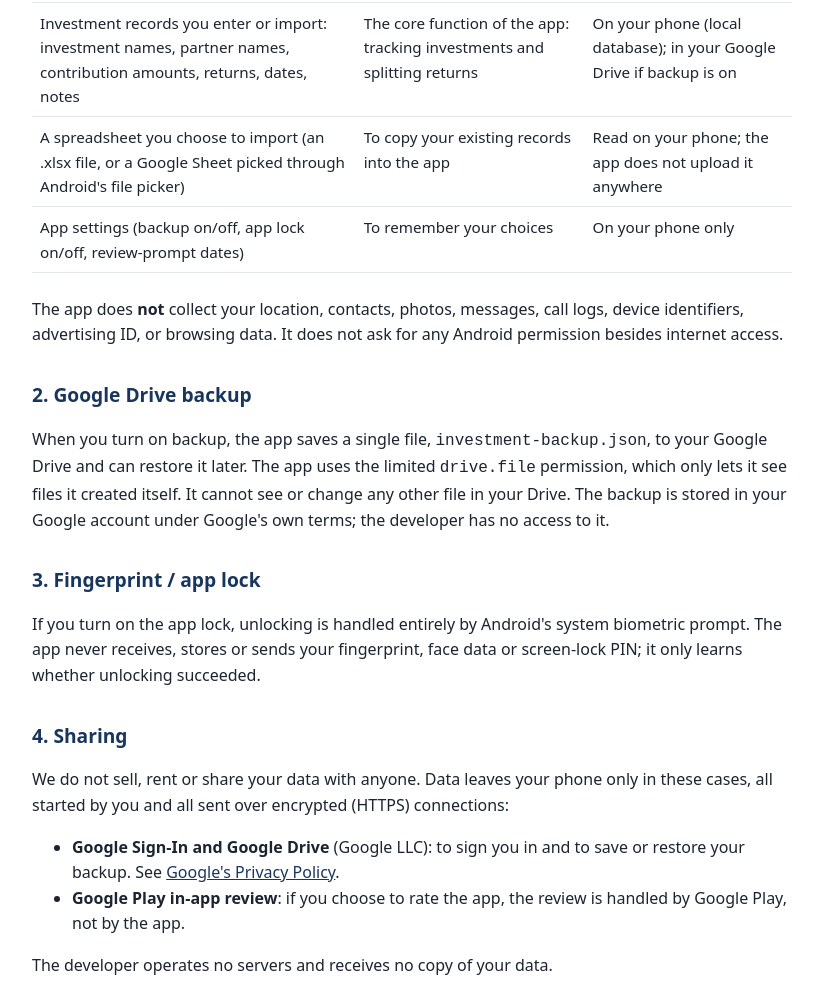
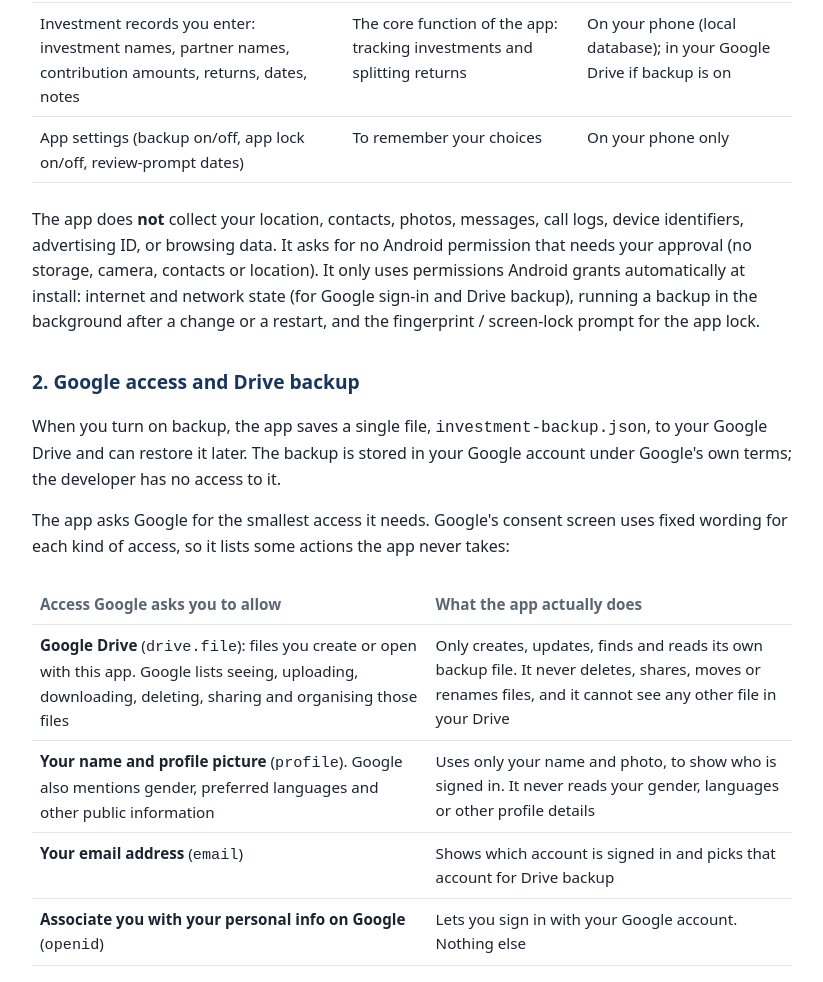
Before and after one commit to towfiq-ul/investment-app, a plain HTML site: page privacy-policy/index.html in a window 1280 px wide. Shown: the part 567-1549 px from the top of the page, without its empty margins (228-1051 px from the left). Drawn offline with Linux system fonts and the light colour scheme.

Commit message:
Privacy policy: explain Google access items, list permissions, remove import

```diff
--- a/privacy-policy/index.html
+++ b/privacy-policy/index.html
@@ -44,7 +44,7 @@
 <div><p class="app">Investment</p><h1>Privacy Policy</h1></div>
 </header>
 <p class="meta">Investment (Android app)<br>
-Effective date: 13 November 2026</p>
+Effective date: 14 November 2026</p>
 
 <p class="box">In short: your investment records stay on your phone. If you turn on backup, a copy is
 saved to <strong>your own</strong> Google Drive. The developer runs no servers, receives none of your
@@ -60,25 +60,43 @@ the choices you have. It applies only to this app.</p>
 <tr><td>Google account name, email address and profile photo (from Google Sign-In)</td>
     <td>To show who is signed in and to connect to your Google Drive for backups</td>
     <td>On your phone only</td></tr>
-<tr><td>Investment records you enter or import: investment names, partner names, contribution amounts, returns, dates, notes</td>
+<tr><td>Investment records you enter: investment names, partner names, contribution amounts, returns, dates, notes</td>
     <td>The core function of the app: tracking investments and splitting returns</td>
     <td>On your phone (local database); in your Google Drive if backup is on</td></tr>
-<tr><td>A spreadsheet you choose to import (an .xlsx file, or a Google Sheet picked through Android's file picker)</td>
-    <td>To copy your existing records into the app</td>
-    <td>Read on your phone; the app does not upload it anywhere</td></tr>
 <tr><td>App settings (backup on/off, app lock on/off, review-prompt dates)</td>
     <td>To remember your choices</td>
     <td>On your phone only</td></tr>
 </table>
 </div>
 <p>The app does <strong>not</strong> collect your location, contacts, photos, messages, call logs, device identifiers,
-advertising ID, or browsing data. It does not ask for any Android permission besides internet access.</p>
+advertising ID, or browsing data. It asks for no Android permission that needs your approval (no storage, camera,
+contacts or location). It only uses permissions Android grants automatically at install: internet and network state
+(for Google sign-in and Drive backup), running a backup in the background after a change or a restart, and the
+fingerprint / screen-lock prompt for the app lock.</p>
 
-<h2>2. Google Drive backup</h2>
+<h2>2. Google access and Drive backup</h2>
 <p>When you turn on backup, the app saves a single file, <code>investment-backup.json</code>, to your Google Drive
-and can restore it later. The app uses the limited <code>drive.file</code> permission, which only lets it see files it
-created itself. It cannot see or change any other file in your Drive. The backup is stored in your Google account
-under Google's own terms; the developer has no access to it.</p>
+and can restore it later. The backup is stored in your Google account under Google's own terms; the developer has
+no access to it.</p>
+<p>The app asks Google for the smallest access it needs. Google's consent screen uses fixed wording for each kind
+of access, so it lists some actions the app never takes:</p>
+<div class="wrap">
+<table>
+<tr><th>Access Google asks you to allow</th><th>What the app actually does</th></tr>
+<tr><td><strong>Google Drive</strong> (<code>drive.file</code>): files you create or open with this app. Google lists
+    seeing, uploading, downloading, deleting, sharing and organising those files</td>
+    <td>Only creates, updates, finds and reads its own backup file. It never deletes, shares, moves or renames
+    files, and it cannot see any other file in your Drive</td></tr>
+<tr><td><strong>Your name and profile picture</strong> (<code>profile</code>). Google also mentions gender, preferred
+    languages and other public information</td>
+    <td>Uses only your name and photo, to show who is signed in. It never reads your gender, languages or other
+    profile details</td></tr>
+<tr><td><strong>Your email address</strong> (<code>email</code>)</td>
+    <td>Shows which account is signed in and picks that account for Drive backup</td></tr>
+<tr><td><strong>Associate you with your personal info on Google</strong> (<code>openid</code>)</td>
+    <td>Lets you sign in with your Google account. Nothing else</td></tr>
+</table>
+</div>
 
 <h2>3. Fingerprint / app lock</h2>
 <p>If you turn on the app lock, unlocking is handled entirely by Android's system biometric prompt. The app never
```
